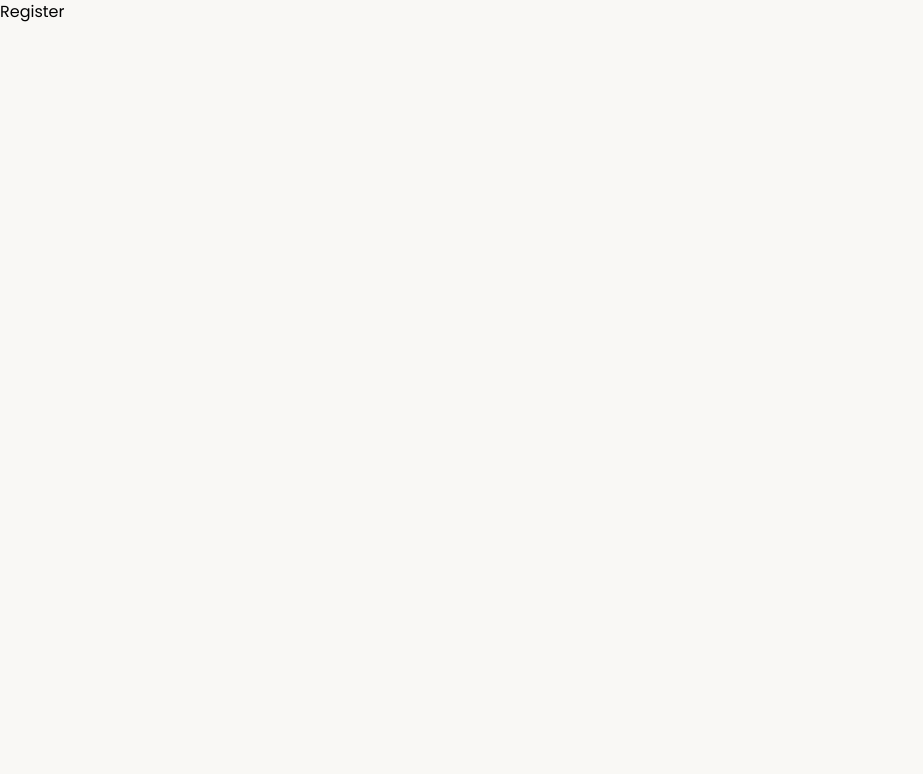
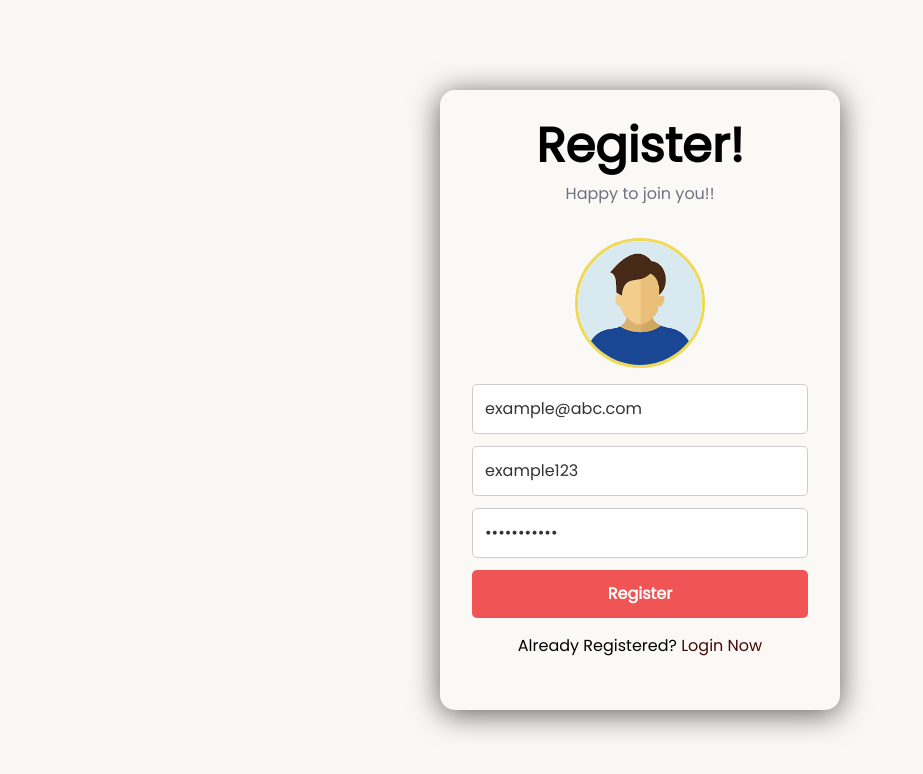
Before and after one commit to Karanb2707/Login-App-With-Email-OTP, a React (Create React App) app in the folder client/: page /register in a window 1280 px wide. Shown: the top 774 px of the page, without its empty margins (0-923 px from the left). Built offline with nearby package versions, Linux system fonts and the light colour scheme.

Commit message:
Register UI is continue

```diff
--- a/client/src/components/Register.js
+++ b/client/src/components/Register.js
@@ -1,7 +1,73 @@
-import React from 'react'
+import React, { useState } from 'react';
+import { Link } from 'react-router-dom';
+import avatar from '../assets/profile.png';
+import styles from '../styles/Username.module.css';
+import { Toaster } from 'react-hot-toast';
+import { useFormik } from 'formik';
+import { passwordValidate } from '../helper/validate';
+import convertToBase64 from '../helper/convert';
 
 export default function Register() {
+
+  const [file, setFile] = useState()
+
+  const formik = useFormik({
+    initialValues:{
+      email: 'example@abc.com',
+      username: 'example123',
+      password: 'example@123'
+    },
+    validate: passwordValidate,
+    validateOnBlur: false,
+    validateOnChange: false,
+    onSubmit: async values => {
+      values = await Object.assign(values, { profile: file || ''})
+      console.log(values)
+    }
+  })
+
+  const onUpload = async e => {
+    const base64 = await convertToBase64(e.target.files[0]);
+    setFile(base64);
+  }
+
   return (
-    <div>Register</div>
-  )
+    <div className={`${styles.container}`}>
+
+      <Toaster position='top-center' reverseOrder={false} />
+
+      <div className={styles.glass} >
+
+        <div className="title flex flex-col items-center">
+          <h4 className="text-5xl text-black font-bold">Register!</h4>
+          <span className="py-3 text-small text-center text-gray-500">
+            Happy to join you!!
+          </span>
+        </div>
+
+        <form className="py-1" onSubmit={formik.handleSubmit}>
+          <div className="profile flex justify-center py-4">
+            <label htmlFor='profile'>
+              <img className={styles.profile_img} src={ file || avatar} alt="avatar" />
+            </label>
+            <input onChange={onUpload} type='file' id='profile' name='profile'/>
+          </div>
+
+          <div className="textbox flex flex-col items-center gap-3">
+            <input {...formik.getFieldProps('email')} className={styles.textbox} type="text" placeholder="Email*" />
+            <input {...formik.getFieldProps('username')} className={styles.textbox} type="text" placeholder="Username*" />
+            <input {...formik.getFieldProps('password')} className={styles.textbox} type="password" placeholder="Password*" />
+            <button className={styles.btn} type="submit">Register</button>
+          </div>
+
+          <div className="text-center py-4">
+            <span className="text-black">
+              Already Registered? <Link className="text-red-950" to="/">Login Now</Link>
+            </span>
+          </div>
+        </form>
+
+      </div>
+    </div>
+  );
 }
--- /dev/null
+++ b/client/src/helper/convert.js
@@ -0,0 +1,16 @@
+// image onto base64
+export default function convertToBase64(file){
+    return new Promise((resolve, reject) => {
+        const fileReader = new FileReader();
+        fileReader.readAsDataURL(file);
+
+        fileReader.onload = () => {
+            resolve(fileReader.result)
+        }
+
+        fileReader.onerror = (error) => {
+            reject(error)
+        }
+
+    })
+}
--- a/client/src/styles/Username.module.css
+++ b/client/src/styles/Username.module.css
@@ -1,11 +1,14 @@
 /* Username.module.css */
 
 .container {
-    max-width: 100%;
-    padding: 0 20px;
+  width: 100%;
+  height: 100vh;  /* Full viewport height to center vertically */
   display: flex;
   align-items: center;
   justify-content: center;
+  overflow: hidden; /* Prevent scrolling */
+  padding: 0 20px;
+  box-sizing: border-box; /* Ensures padding doesn’t cause overflow */
 }
 
 .glass {
@@ -21,6 +24,7 @@
   display: flex;
   flex-direction: column;
   align-items: center;
+  overflow: hidden; /* Prevents inner content from overflowing */
 }
 
 .title h4 {
@@ -57,7 +61,7 @@
   padding: 0.75rem;
   border-radius: 5px;
   background-color: #f05454;
-    color: rgb(255, 255, 255);
+  color: #fff;
   font-size: 1rem;
   font-weight: bold;
   cursor: pointer;
@@ -66,6 +70,10 @@
 
 .btn:hover {
   background-color: #007dae;
+}
+
+.text-center {
+  margin-top: 1rem;
 }
 
 .text-center span {
@@ -81,3 +89,7 @@
 .text-center span a:hover {
   color: #d94747;
 }
+
+input[type='file'] {
+  display: none;
+}
```
Lines whose indentation alone changed are shown as unchanged.
